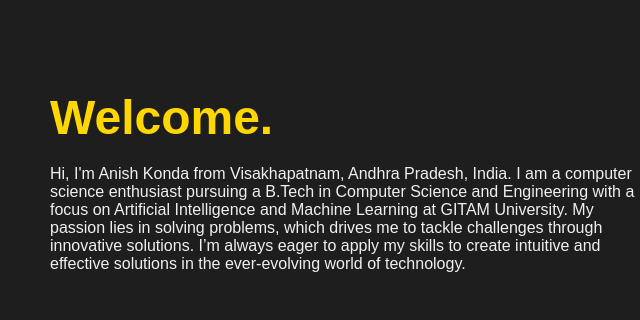
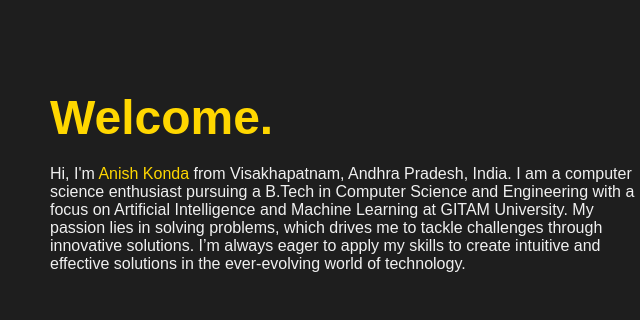
Before and after one commit to anishks07/anishks07.github.io, a plain HTML site: page index.html in a window 1280 px wide. Shown: the top 320 px of the page, 0-640 px from the left. Drawn offline with Linux system fonts and the light colour scheme.

Commit message:
Add files via upload

```diff
--- a/index.html
+++ b/index.html
@@ -11,8 +11,9 @@
         <section id="profiles" class="content-section">
             <h1 class="welcome-heading">Welcome.</h1>
             <p>
-                Hi, I'm Anish Konda from Visakhapatnam, Andhra Pradesh, India. I am a computer science enthusiast pursuing a B.Tech in Computer Science and Engineering with a focus on Artificial Intelligence and Machine Learning at GITAM University. My passion lies in solving problems, which drives me to tackle challenges through innovative solutions. I’m always eager to apply my skills to create intuitive and effective solutions in the ever-evolving world of technology.
+                Hi, I'm <span style="color: gold;">Anish Konda</span> from Visakhapatnam, Andhra Pradesh, India. I am a computer science enthusiast pursuing a B.Tech in Computer Science and Engineering with a focus on Artificial Intelligence and Machine Learning at GITAM University. My passion lies in solving problems, which drives me to tackle challenges through innovative solutions. I’m always eager to apply my skills to create intuitive and effective solutions in the ever-evolving world of technology.
             </p>
+
         </section>
 
         <div class="content-wrapper">
```
